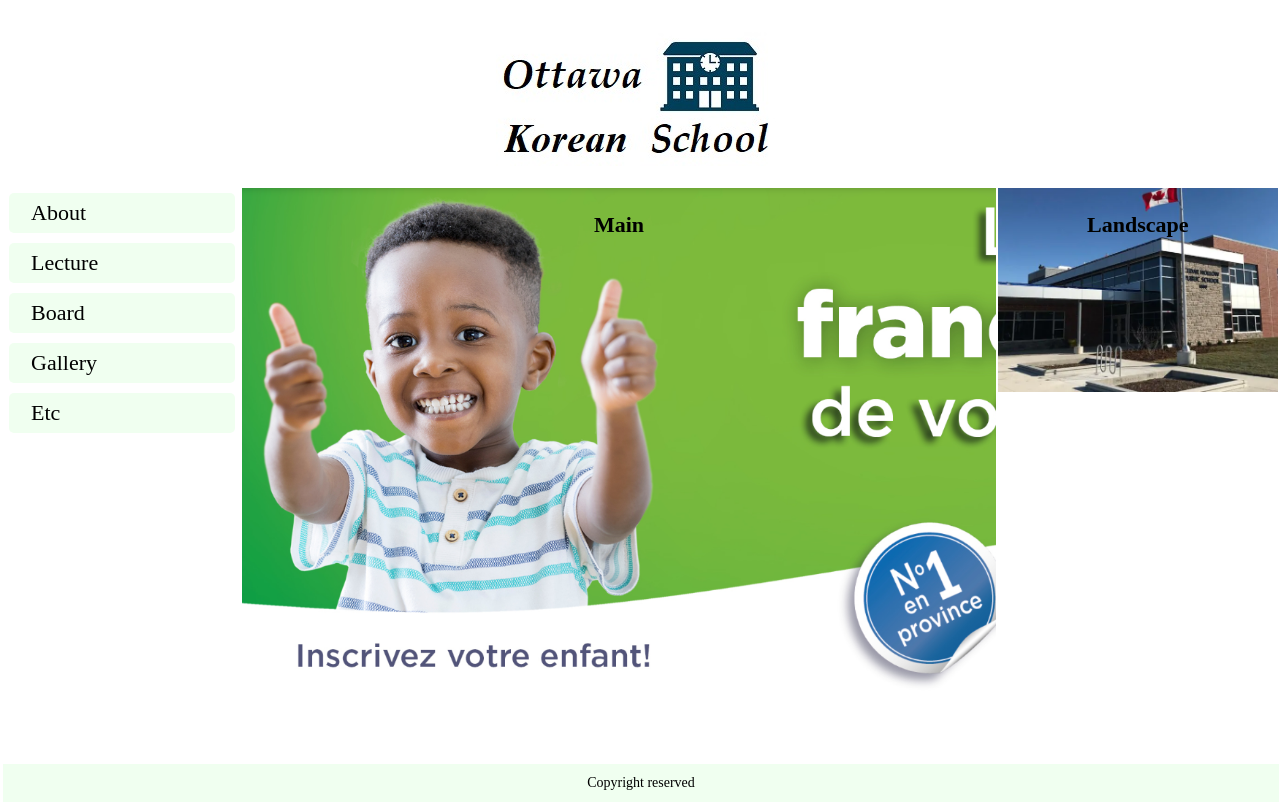
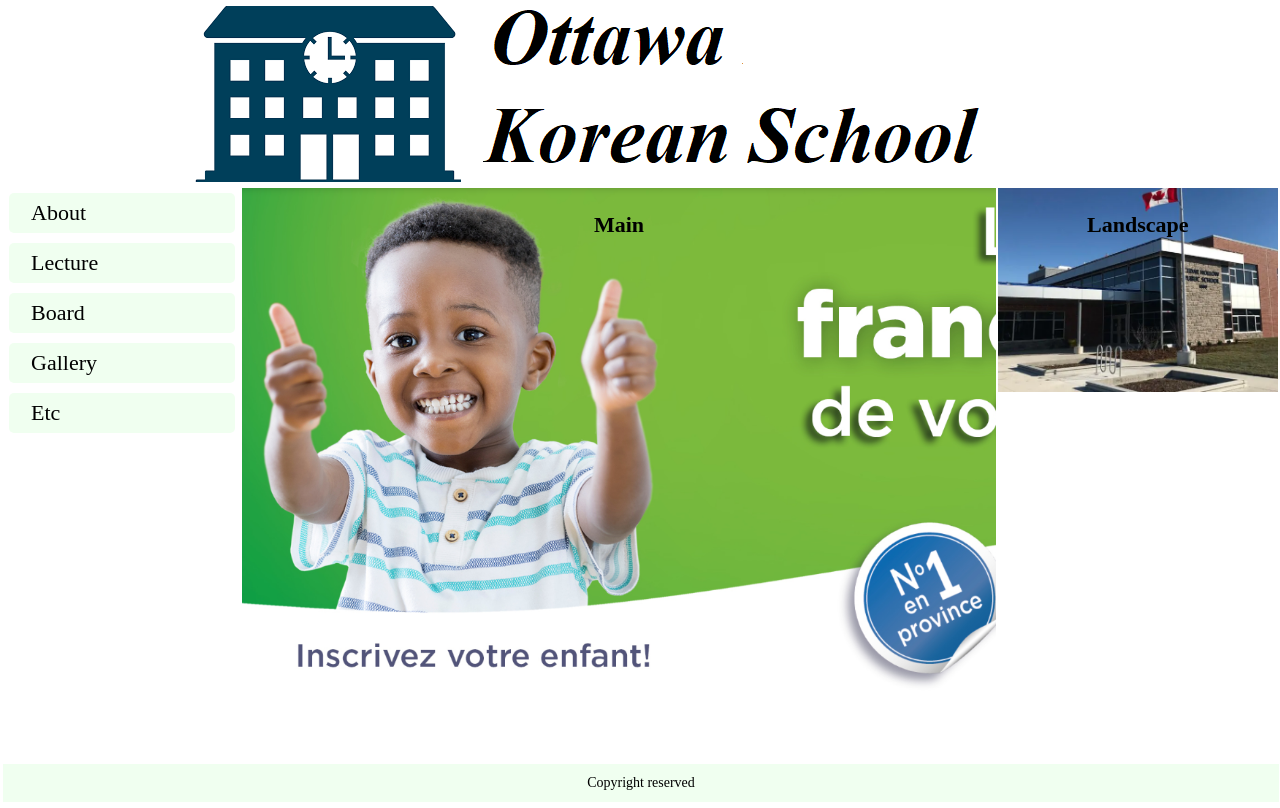
Before and after one commit to kwkim80/Responsive_School, a plain HTML site: page index.html in a window 1280 px wide. Drawn offline with Linux system fonts and the light colour scheme.

Commit message:
add image

```diff
--- a/css/styles.css
+++ b/css/styles.css
@@ -14,13 +14,10 @@
 }
 
 .flex-header{
-
    padding:4rem;
-
    background-image: url("../img/TitleLogo.jpg");
     background-repeat: no-repeat;
     background-position: center;
-
 }
 
 .flex-main{
@@ -122,6 +119,12 @@
 }
 
 @media (min-width:800px) {
+    .flex-header{
+        padding:4rem;
+        background-image: url("../img/school.jpg");
+         background-repeat: no-repeat;
+         background-position: center;
+     }
     .flex-main{
         font-size: 0.9em;
         flex:1;
```
Also changed, not shown: img/school.jpg (added).
